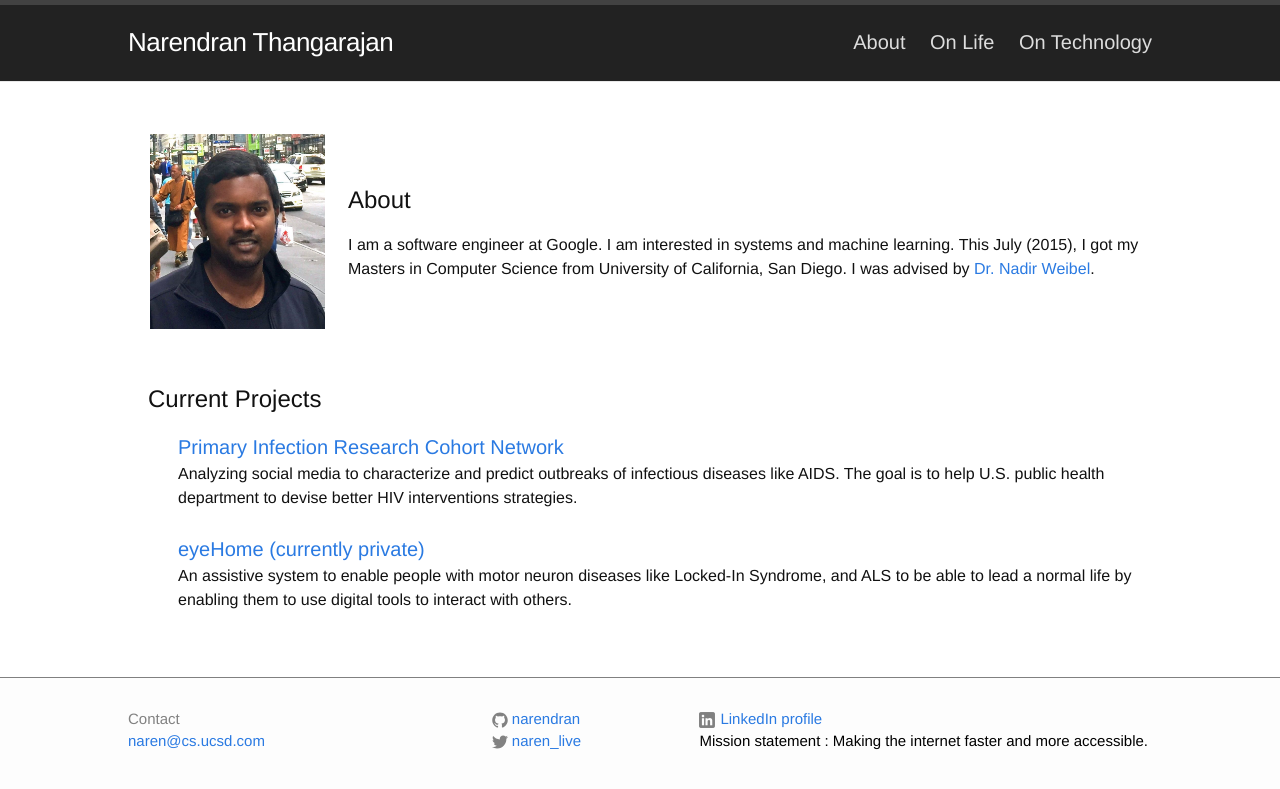
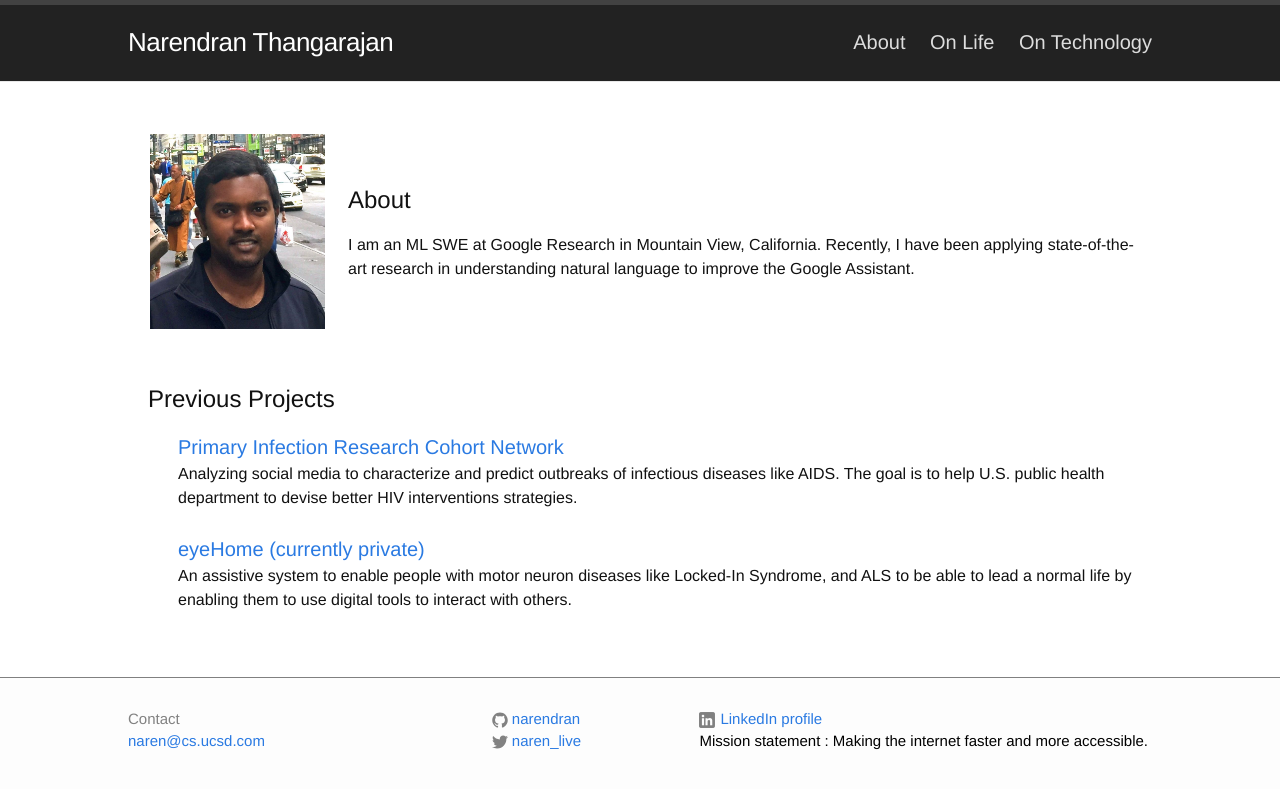
Before and after one commit to narendran/narendran.github.io, a Jekyll site: the page built from index.html, in a window 1280 px wide. Shown: the top 789 px of the page. Built offline with Jekyll 4.4.1, drawn with Linux system fonts in a browser that asks for light colours.

Commit message:
Minor update to index.html about current work and previous projects.

```diff
--- a/index.html
+++ b/index.html
@@ -7,13 +7,13 @@ layout: default
 <tr><td style=" padding : 20px; width:175px">
 <img src="/images/naren.jpg" style="border: 1px black; "></td>
 <td><h2>About</h2>
-  I am a software engineer at Google. I am interested in systems and machine learning. This July (2015), I got my Masters in Computer Science from University of California, San Diego. I was advised by <a href="http://weibel.ucsd.edu/">Dr. Nadir Weibel</a>.
+  I am an ML SWE at Google Research in Mountain View, California. Recently, I have been applying state-of-the-art research in understanding natural language to improve the Google Assistant.
 </td>
 </tr>
 </table>
 </div>
 <div style="margin-top:10px; padding : 20px;"">
-  <h2>Current Projects</h2>
+  <h2>Previous Projects</h2>
   <ul class="projects">
 
     <li>
@@ -21,6 +21,7 @@ layout: default
       Analyzing social media to characterize and predict outbreaks of infectious diseases like AIDS. The goal is to help U.S. public health department to devise better HIV interventions strategies.
     </li>
     <br/>
+
     <li>
     <a class="project-link" href="https://github.com/WeibelLab/eyehome/wiki">eyeHome (currently private)</a>
     An assistive system to enable people with motor neuron diseases like Locked-In Syndrome, and ALS to be able to lead a normal life by enabling them to use digital tools to interact with others.
```
